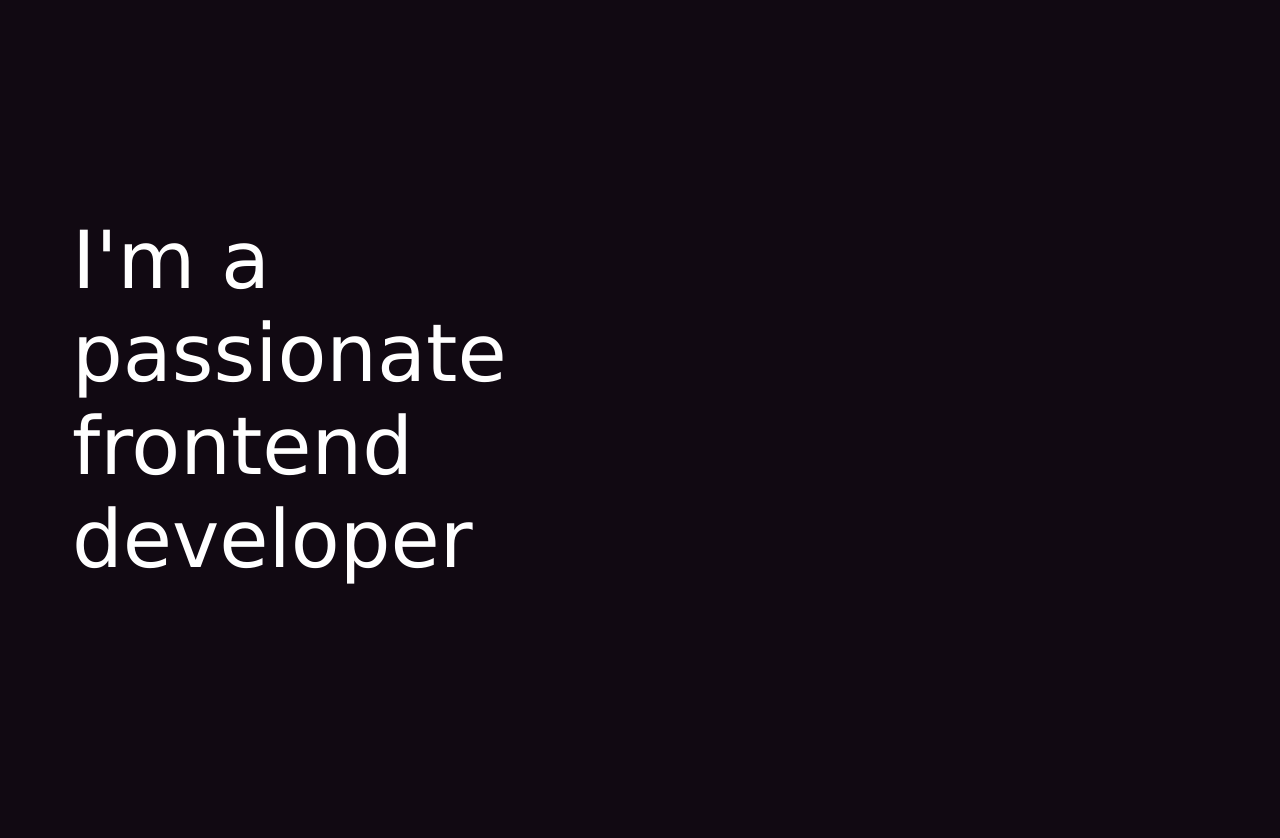
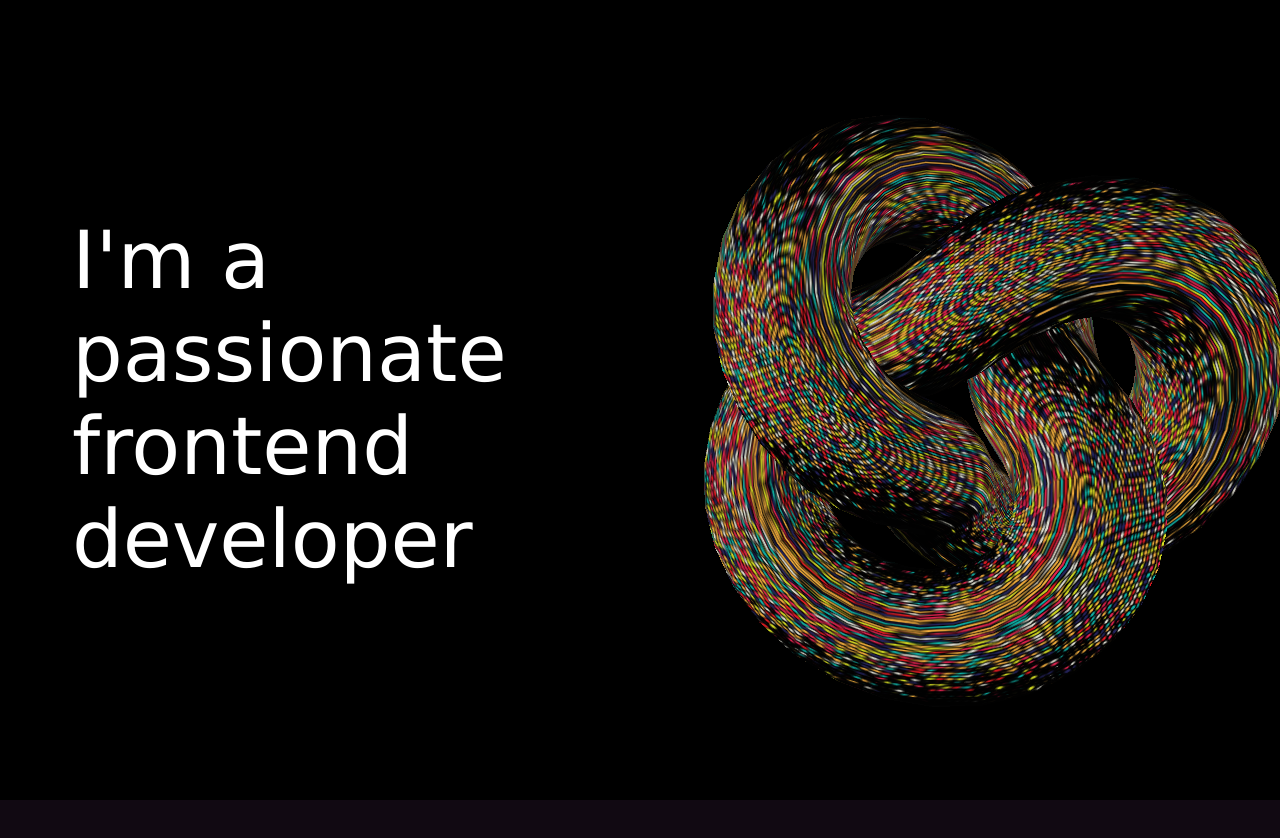
Before and after one commit to MaxwellChrist/Threejs-Portfolio-practice, a website with bundled scripts: page src/index.html in a window 1280 px wide. After the commit the page ends 800 px from the top, so only its background shows below. Built offline with nearby package versions, Linux system fonts and the light colour scheme.

Commit message:
changed box for torus knot and added matcap

```diff
--- a/src/script.js
+++ b/src/script.js
@@ -1,14 +1,25 @@
 import * as THREE from 'three';
+import circle from './img/circle.jpg'
 
 const scene = new THREE.Scene();
-const camera = new THREE.PerspectiveCamera(75, window.innerWidth / window.innerHeight);
+const camera = new THREE.PerspectiveCamera(45, window.innerWidth / window.innerHeight);
+camera.position.set(-1, 0, 3)
 scene.add(camera);
 
-const geometry = new THREE.BoxGeometry(1, 1, 1);
-const material = new THREE.MeshBasicMaterial({ color: 'red' });
+const textureLoader = new THREE.TextureLoader();
+const texture = textureLoader.load(circle)
+
+const geometry = new THREE.TorusKnotGeometry(0.5, 0.2, 100, 22);
+const material = new THREE.MeshMatcapMaterial({ matcap: texture });
 const mesh = new THREE.Mesh(geometry, material);
+// mesh.rotation.set(0, Math.PI / 4, 0)
 scene.add(mesh);
+
 
 const renderer = new THREE.WebGLRenderer();
 renderer.setSize(window.innerWidth, window.innerHeight);
 document.body.append(renderer.domElement)
+
+window.setTimeout(() => {
+    renderer.render(scene, camera)
+}, 50)
--- a/src/styles.css
+++ b/src/styles.css
@@ -29,3 +29,9 @@ h1 {
     height: 100vh;
     z-index: 1;
 }
+
+canvas {
+    position: absolute;
+    top: 0;
+    left: 0;
+}
```
Also changed, not shown: dist/circle.720bf334.jpg (added), src/img/circle.jpg (added), 4 other files.
